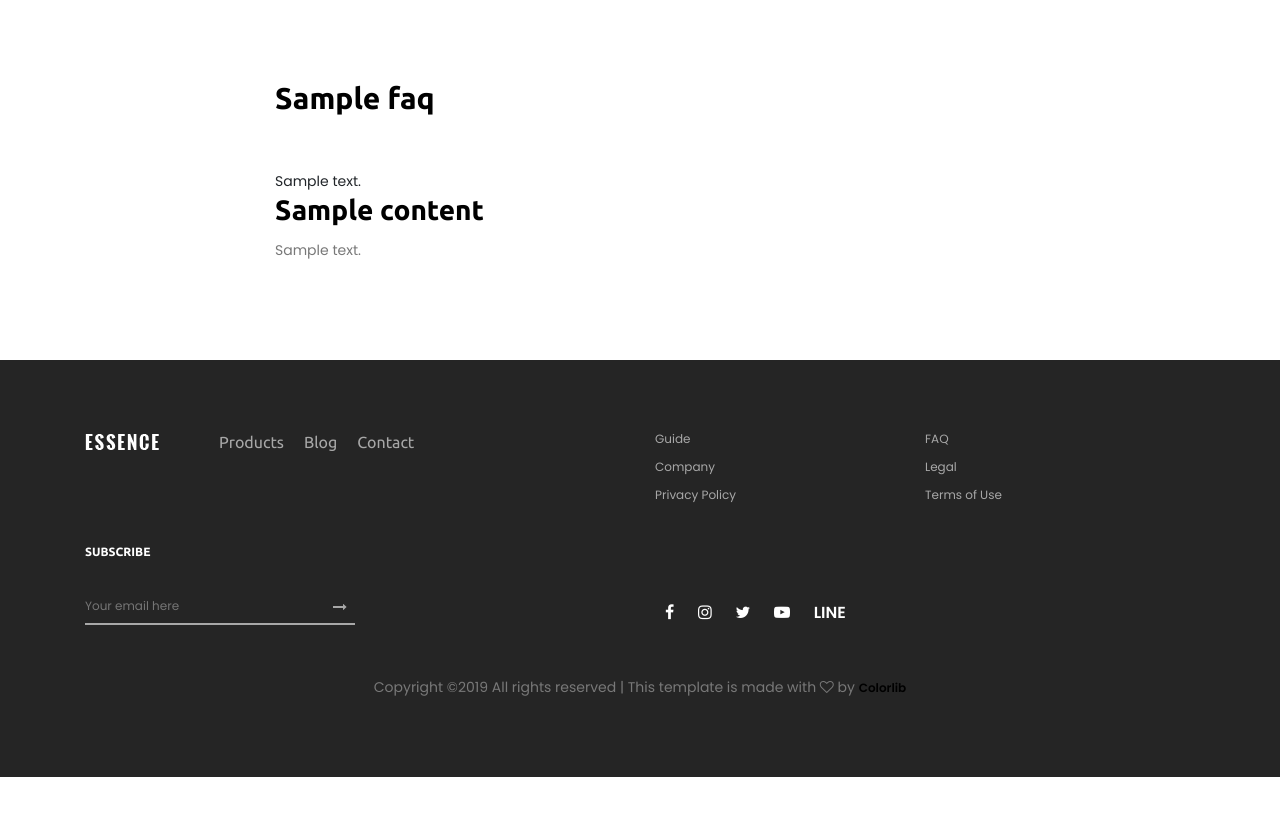
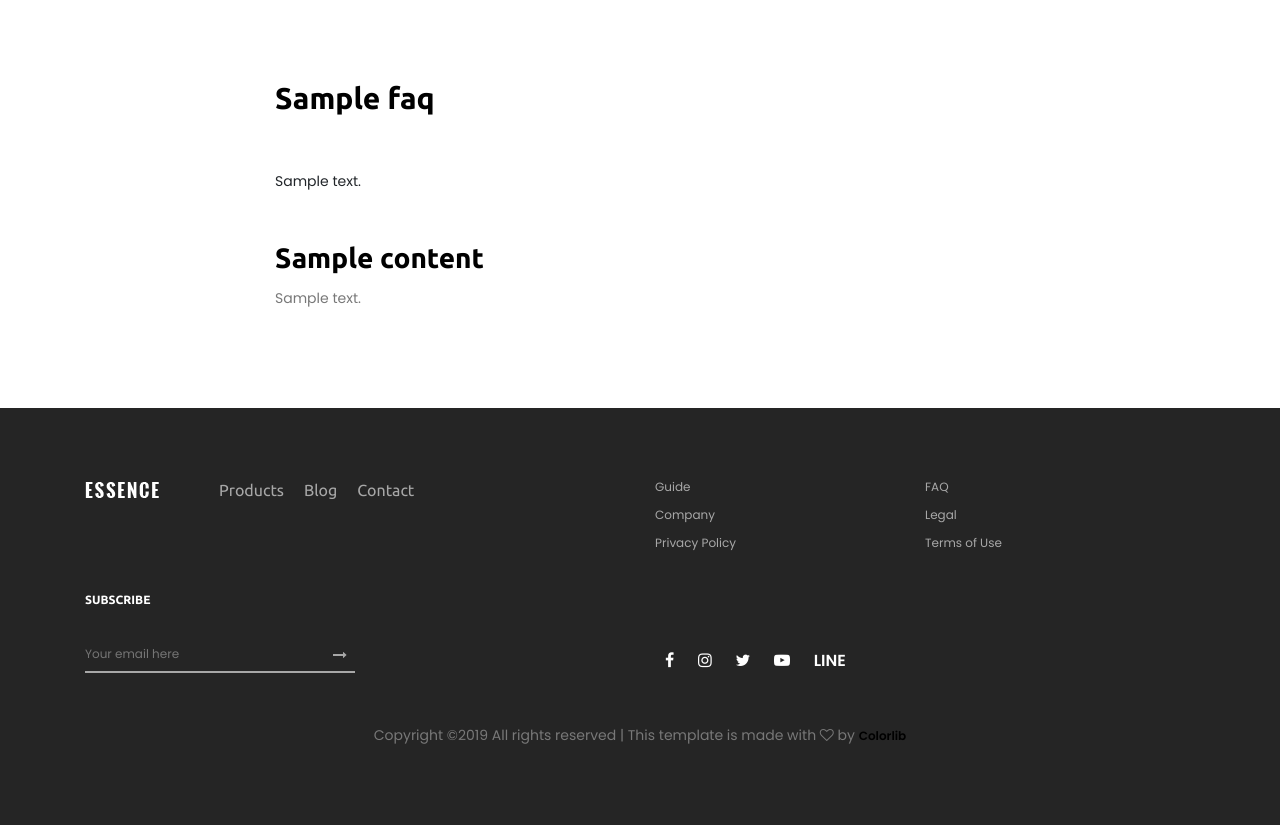
Before and after one commit to marush-in/ec, a Django app: page /faq/ in a window 1280 px wide. Shown: the part 377-1202 px from the top of the page. Before the commit the page ends 1154 px from the top, so only its background shows below. Run offline with Django 3.2, Linux system fonts and the light colour scheme; tables that the repository leaves empty hold one stand-in row (values such as "Sample post"); some libraries are stand-ins or nearby versions; some web fonts are replaced.

Commit message:
マージンの調整

```diff
--- a/app/templates/shop/faq.html
+++ b/app/templates/shop/faq.html
@@ -26,7 +26,7 @@
                 {{ faq_info.description }}
               {% endautoescape %}
             </div>
-            <div>
+            <div class="mt-5">
               {% for faq in faqs %}
                 <h3>{{ faq.question }}</h3>
                 <p>{{ faq.answer }}</p>
```
